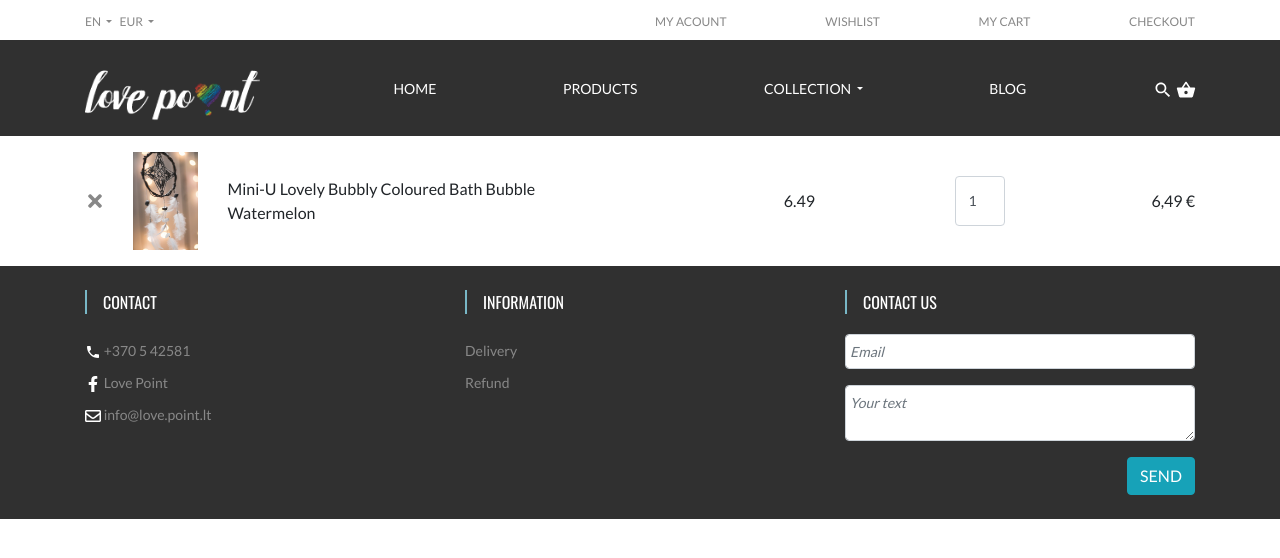
After one commit to akvilepabreziene/lovePoint, a PHP site: page /shoping-cart.php in a window 1280 px wide. The commit adds this page. Shown: the top 558 px of the page. Run offline with PHP 8.4, Linux system fonts and the light colour scheme.

Commit message:
qreated shoping cart page

```diff
--- a/css/main.css
+++ b/css/main.css
@@ -131,10 +131,10 @@ footer a {
   }
 
   .product-header h2 {
-      font-size: 20px;
-      font-family: 'Oswald', sans-serif;
-      text-transform: uppercase;
-      font-weight: 700;
+    font-size: 20px;
+    font-family: 'Oswald', sans-serif;
+    text-transform: uppercase;
+    font-weight: 700;
   }
 
   .description {
@@ -151,7 +151,7 @@ footer a {
     align-self: center;
   }
 
-  input[name="quantity"] {
+  .quantity {
     width: 50px!important;
     height: 50px;
     text-align: center;
--- a/header.php
+++ b/header.php
@@ -95,7 +95,7 @@
                                 <li class="nav-item">
                                     <div>
                                         <a class="" href="#"><svg class="fa-search" xmlns="http://www.w3.org/2000/svg" width="20" height="20" viewBox="0 0 24 24"><path d="M15.5 14h-.79l-.28-.27C15.41 12.59 16 11.11 16 9.5 16 5.91 13.09 3 9.5 3S3 5.91 3 9.5 5.91 16 9.5 16c1.61 0 3.09-.59 4.23-1.57l.27.28v.79l5 4.99L20.49 19l-4.99-5zm-6 0C7.01 14 5 11.99 5 9.5S7.01 5 9.5 5 14 7.01 14 9.5 11.99 14 9.5 14z"/><path d="M0 0h24v24H0z" fill="none"/></svg></a>
-                                        <a class="" href="#"><svg xmlns="http://www.w3.org/2000/svg" width="20" height="20" viewBox="0 0 24 24"><path d="M0 0h24v24H0z" fill="none"/><path d="M17.21 9l-4.38-6.56c-.19-.28-.51-.42-.83-.42-.32 0-.64.14-.83.43L6.79 9H2c-.55 0-1 .45-1 1 0 .09.01.18.04.27l2.54 9.27c.23.84 1 1.46 1.92 1.46h13c.92 0 1.69-.62 1.93-1.46l2.54-9.27L23 10c0-.55-.45-1-1-1h-4.79zM9 9l3-4.4L15 9H9zm3 8c-1.1 0-2-.9-2-2s.9-2 2-2 2 .9 2 2-.9 2-2 2z"/></svg></a>
+                                        <a class="" href="shoping-cart.php"><svg xmlns="http://www.w3.org/2000/svg" width="20" height="20" viewBox="0 0 24 24"><path d="M0 0h24v24H0z" fill="none"/><path d="M17.21 9l-4.38-6.56c-.19-.28-.51-.42-.83-.42-.32 0-.64.14-.83.43L6.79 9H2c-.55 0-1 .45-1 1 0 .09.01.18.04.27l2.54 9.27c.23.84 1 1.46 1.92 1.46h13c.92 0 1.69-.62 1.93-1.46l2.54-9.27L23 10c0-.55-.45-1-1-1h-4.79zM9 9l3-4.4L15 9H9zm3 8c-1.1 0-2-.9-2-2s.9-2 2-2 2 .9 2 2-.9 2-2 2z"/></svg></a>
                                     </div>
                                 </li>
                             </ul>
--- a/js/main.js
+++ b/js/main.js
@@ -21,4 +21,22 @@ $(document).ready(function(){
             $('#eye-hide').show();
           }
     });
+
+    // Onclick function for counting multiple product prices
+
+  $('#cartQuantity').change(function () {
+
+    var productPrice = $("#price");
+    var cartQuantity = $('#cartQuantity');
+    var productSum = $("#productSum");
+
+    var sum = cartQuantity.val() * parseFloat(productPrice.text());
+
+    productSum.html(sum.toFixed(2));
+
   });
+
+
+
+
+  });
--- a/product.php
+++ b/product.php
@@ -17,7 +17,7 @@
                 <div class="my-3">
                     <form class="form-inline">
                           <label for="quantity">Quantity: </label>
-                          <input type="number" class="form-control ml-2" name="quantity" id="quantity" value="1">
+                          <input type="number" class="form-control ml-2 quantity px-1" name="quantity" id="quantity" value="1">
                         <button type="submit" class="btn btn-secondary ml-2 add-to-cart">ADD TO CART</button>
                       </form>
                 </div>
--- /dev/null
+++ b/shoping-cart.php
@@ -0,0 +1,34 @@
+<?php include 'header.php';?>
+
+<div class="container mt-3">
+    <div class="row">
+        <div class="col-12 col-sm-6">
+            <div class="row align-items-center">
+                <div class="col-1">
+                    <a href=""><svg width="20" height="20" aria-hidden="true" focusable="false" data-prefix="fas" data-icon="times" class="svg-inline--fa fa-times fa-w-11" role="img" xmlns="http://www.w3.org/2000/svg" viewBox="0 0 352 512"><path fill="currentColor" d="M242.72 256l100.07-100.07c12.28-12.28 12.28-32.19 0-44.48l-22.24-22.24c-12.28-12.28-32.19-12.28-44.48 0L176 189.28 75.93 89.21c-12.28-12.28-32.19-12.28-44.48 0L9.21 111.45c-12.28 12.28-12.28 32.19 0 44.48L109.28 256 9.21 356.07c-12.28 12.28-12.28 32.19 0 44.48l22.24 22.24c12.28 12.28 32.2 12.28 44.48 0L176 322.72l100.07 100.07c12.28 12.28 32.2 12.28 44.48 0l22.24-22.24c12.28-12.28 12.28-32.19 0-44.48L242.72 256z"></path></svg></a>
+                </div>
+                <div class="col-4 col-sm-2">
+                    <img src="pictures/3-4.jpg" alt="" width="100%">
+                </div>
+                <div class="col">
+                    <span>Mini-U Lovely Bubbly Coloured Bath Bubble Watermelon</span>
+                </div>
+            </div>
+        </div>
+        <div class="col-12 col-sm-6">
+            <div class="row h-100 align-items-center">
+                <div class="col text-right">
+                    <span id="price">6.49</span>
+                </div>
+                <div class="col text-right">
+                    <input type="number" class="form-control ml-auto quantity px-1" name="cartQuantity" id="cartQuantity" value="1">
+                </div>
+                <div class="col text-right">
+                    <span id="productSum">6,49 &euro;</span>
+                </div>
+            </div>
+        </div>
+    </div>
+</div>
+
+<?php include 'footer.php';?>
```
Also changed, not shown: svg/cancel.svg (added).
